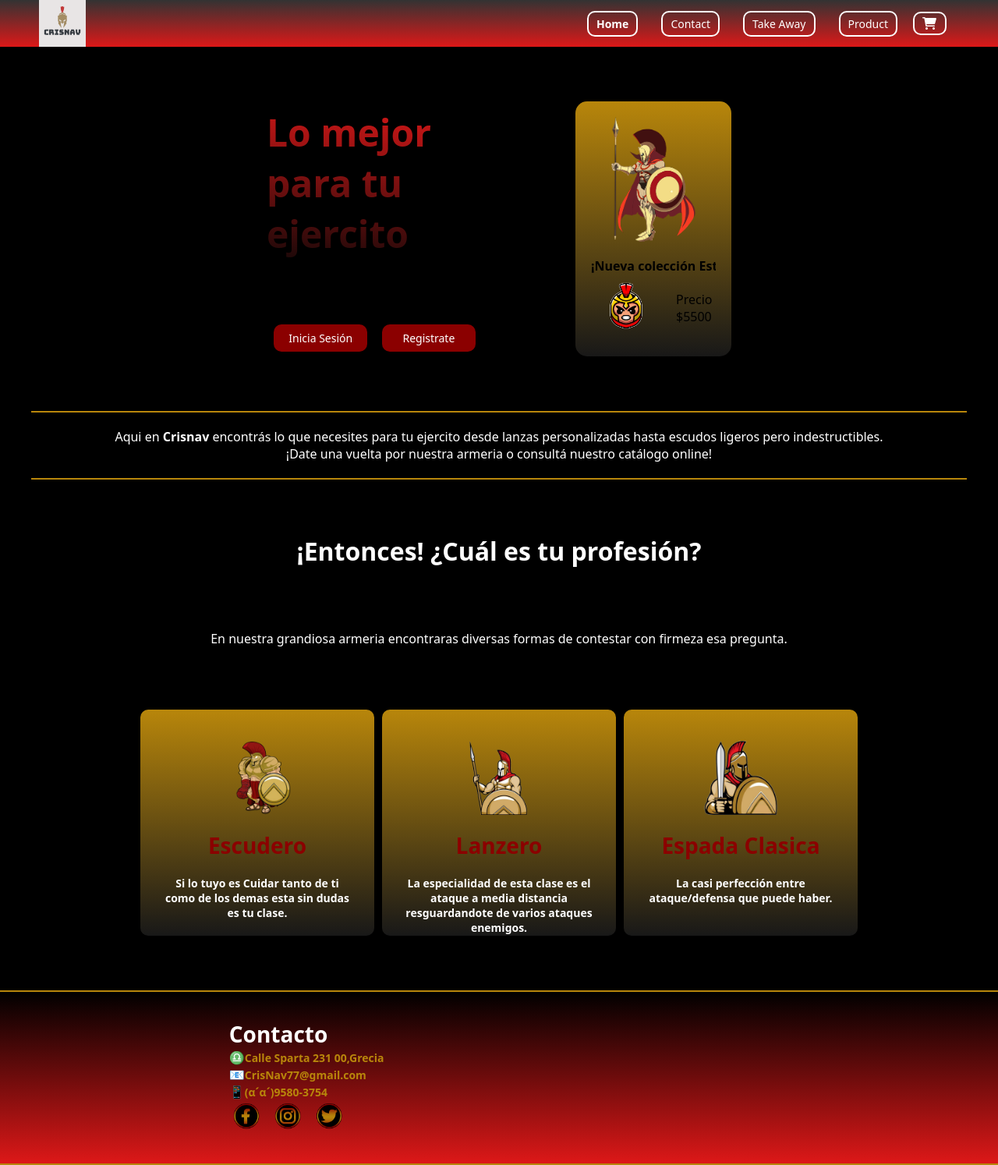
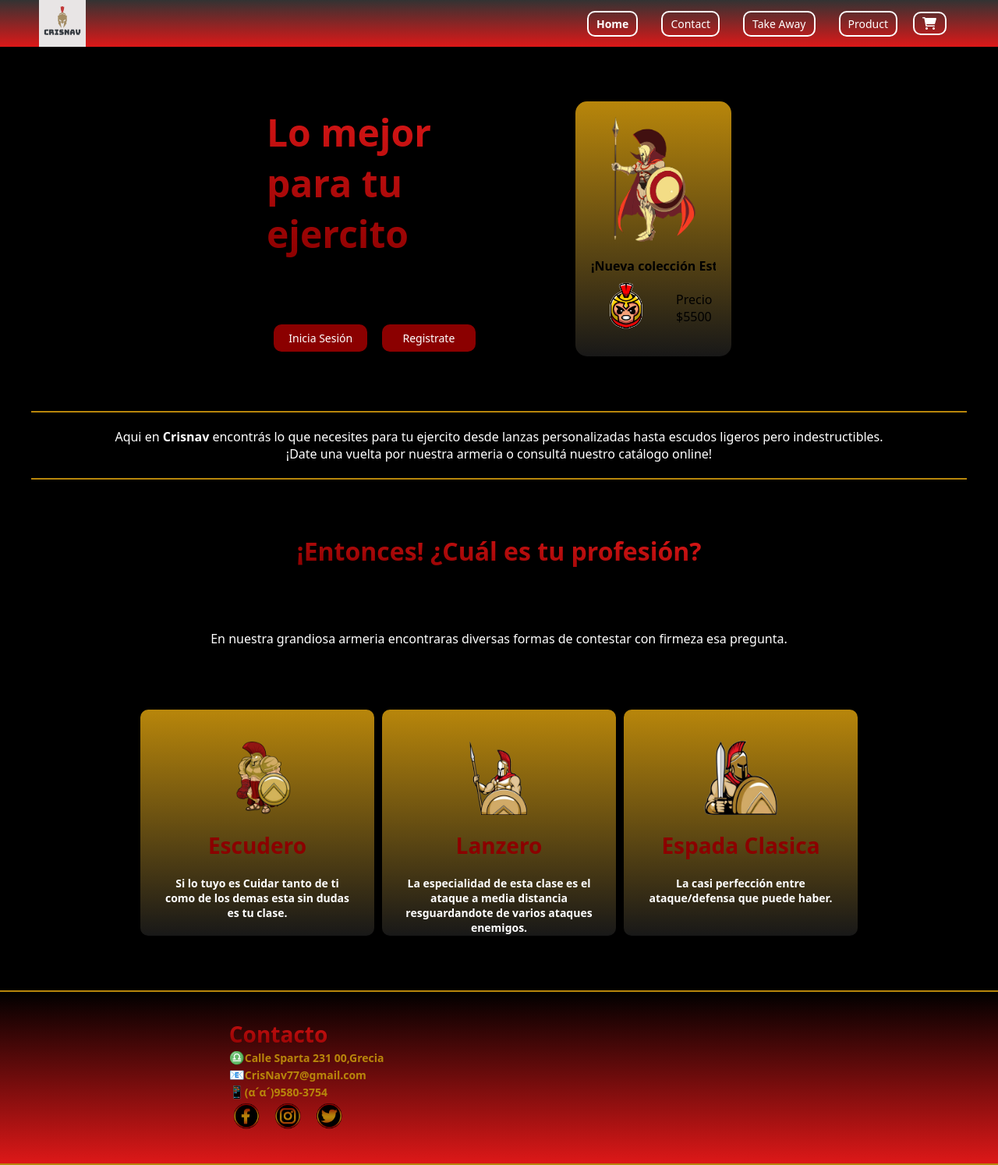
Before and after one commit to Cristian07kio/Landing-page, a plain HTML site: page index.html in a window 1280 px wide. Shown: the whole page at 78% size. Drawn offline with Linux system fonts and the light colour scheme; grey boxes are pictures that could not be loaded.

Commit message:
responsive tablet

```diff
--- a/assets/styles.css
+++ b/assets/styles.css
@@ -128,7 +128,7 @@ main {
   min-width: 100px;
   font-weight: 800;
   color: transparent;
-  background: linear-gradient(5deg, #1c0808, #dd1818);
+  background: linear-gradient(5deg, var(--primary), #dd1818);
   background-clip: text;
   -webkit-background-clip: text;
 }
@@ -234,7 +234,10 @@ main {
 #info h2 {
   font-size: 32px;
   font-weight: 800;
-  color: var(--text-white);
+  color: transparent;
+  background: linear-gradient(5deg, var(--primary), #dd1818);
+  background-clip: text;
+  -webkit-background-clip: text;
 }
 #info p {
   color: var(--text-white);
@@ -292,6 +295,10 @@ footer {
 footer h2 {
   font-size: 28px;
   font-weight: 600;
+  color: transparent;
+  background: linear-gradient(5deg, var(--primary), #dd1818);
+  background-clip: text;
+  -webkit-background-clip: text;
 }
 
 footer a {
@@ -311,8 +318,8 @@ footer ul {
 @media (max-width: 992px) {
   .navbar-list {
     background: linear-gradient(to bottom, #000, #dd1818);
-    width: 40%;
-    height: calc(30vh - 60px);
+    width: 50%;
+    height: calc(50vh - 60px);
     position: absolute;
     top: 60px;
     right: 0;
@@ -320,8 +327,6 @@ footer ul {
     align-items: center;
     justify-content: center;
     display: none;
-    font-size: 55px;
-    gap: 5px;
   }
   .navbar i {
     display: block;
```
